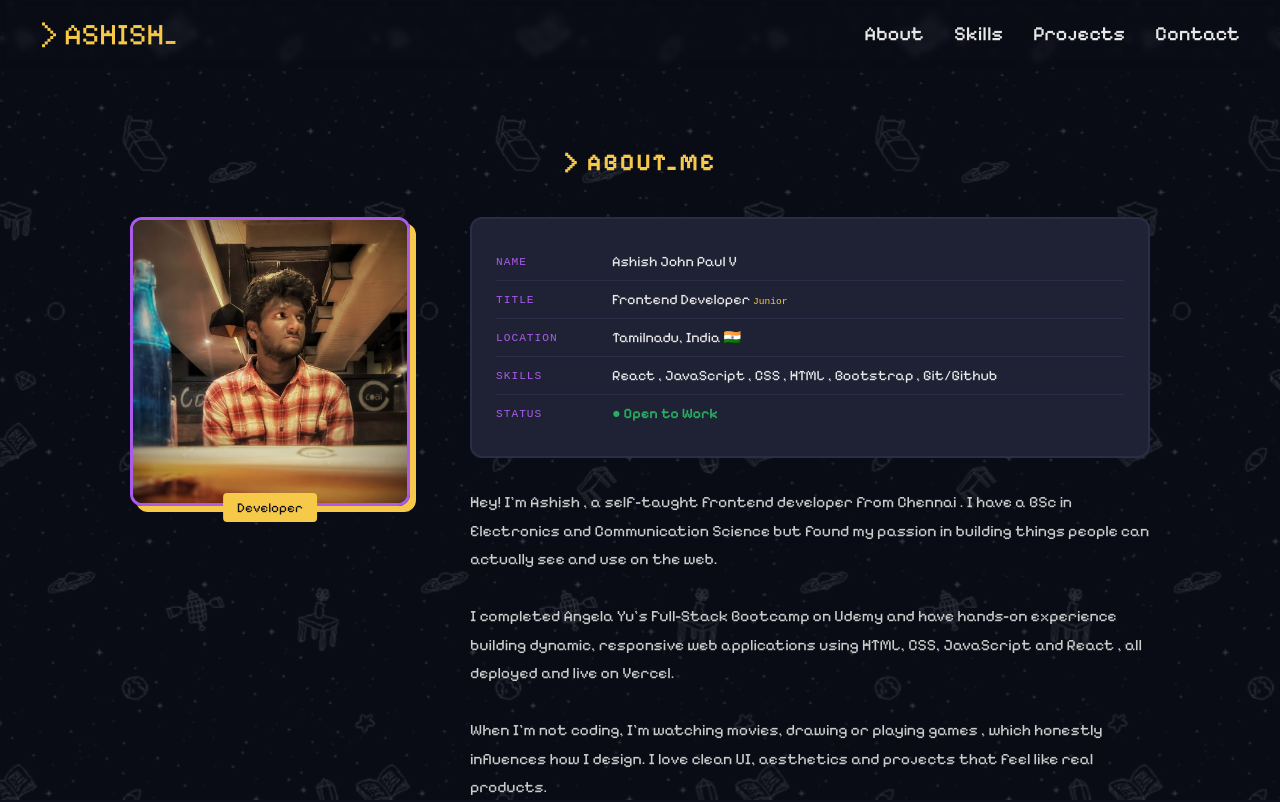
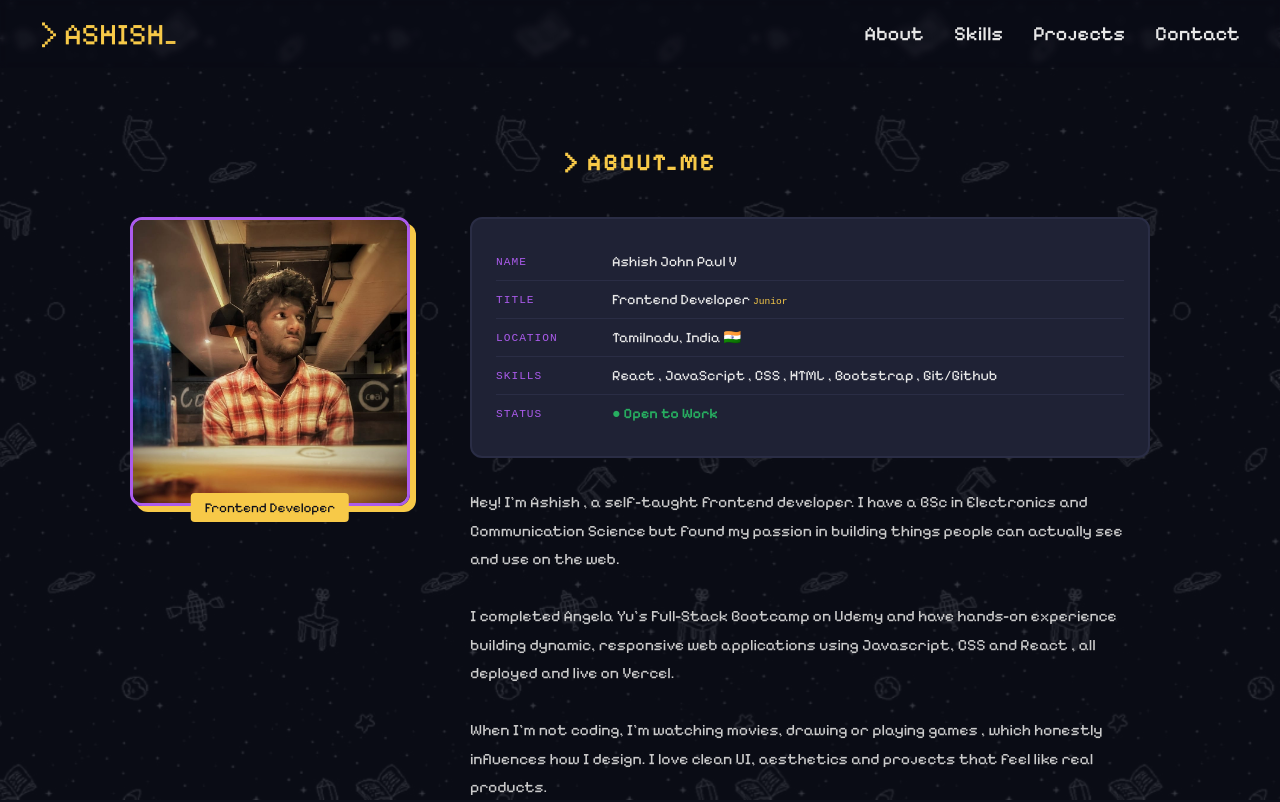
Before and after one commit to ashdevjp/portfolio-website, a React (Vite) app: page /about in a window 1280 px wide. Shown: the top 802 px of the page. Built offline with nearby package versions, Linux system fonts and the light colour scheme.

Commit message:
edited about profile section

```diff
--- a/src/pages/About.jsx
+++ b/src/pages/About.jsx
@@ -13,7 +13,7 @@ const About = () => {
           <div className="photo-frame">
             <img src={photo} alt="Ashish John Paul" />
             <div className="photo-decoration">
-              <span>Developer</span>
+              <span>Frontend Developer</span>
             </div>
           </div>
         </div>
@@ -47,16 +47,16 @@ const About = () => {
 
           <div className="about-text">
             <p>
-              Hey! I'm Ashish , a self-taught frontend developer from Chennai .
-              I have a BSc in Electronics and Communication Science but found my passion in building things people can actually
-              see and use on the web.
+              Hey! I'm Ashish , a self-taught frontend developer.
+              I have a BSc in Electronics and Communication Science but found my passion
+              in building things people can actually see and use on the web.
             </p>
             <br />
             <p>
               I completed Angela Yu's Full-Stack Bootcamp on Udemy
               and have hands-on experience building dynamic,
-              responsive web applications using HTML, CSS,
-              JavaScript and React , all deployed and live on Vercel.
+              responsive web applications using Javascript, CSS
+              and React , all deployed and live on Vercel.
             </p>
             <br />
             <p>
```
